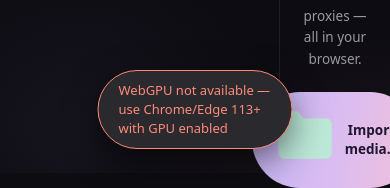
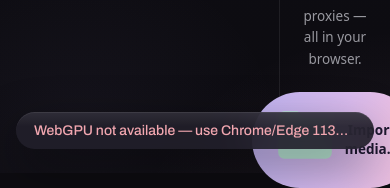
Before and after one commit to krth8/Halide, a website built with Vite: page edit/index.html in a window 390 px wide. Shown: the part 671-859 px from the top of the page. Built offline with nearby package versions, Linux system fonts and the light colour scheme.

Commit message:
One toast for every page: Process and Edit use the shared toast
The shared toast gains an error variant and a configurable bottom offset
(Process lifts it above its phone tool bar); both workspaces' toast()
helpers delegate to it, and their own toast elements and styles are gone.

```diff
--- a/edit/index.html
+++ b/edit/index.html
@@ -479,7 +479,6 @@
   </section>
 </main>
 
-<div class="toast" id="toast"></div>
 <div id="sheetScrim"></div>
 <button id="sheetFab" title="Panels"><svg viewBox="0 0 24 24" width="22" height="22" fill="none" stroke="currentColor" stroke-width="2" stroke-linecap="round"><rect x="3" y="4" width="18" height="16" rx="2"/><path d="M15 4v16M3 10h12"/></svg></button>
 
--- a/src/edit/util.js
+++ b/src/edit/util.js
@@ -1,3 +1,4 @@
+import { toast as sharedToast } from '../shared/dialog.ts';
 // Small shared helpers.
 export const $ = (sel, root = document) => root.querySelector(sel);
 export const $$ = (sel, root = document) => [...root.querySelectorAll(sel)];
@@ -44,15 +45,9 @@
   return clamp(y, 0, 1);
 }
 
-let toastT;
+// the shared Halide toast (src/shared/dialog.ts)
 export function toast(msg, isErr = false, ms = 2600) {
-  const t = el('toast');
-  if (!t) return;
-  t.textContent = msg;
-  t.classList.toggle('err', isErr);
-  t.classList.add('show');
-  clearTimeout(toastT);
-  toastT = setTimeout(() => t.classList.remove('show'), ms);
+  sharedToast(msg, { error: isErr, ms });
 }
 
 // tiny pub/sub bus
--- a/src/process/styles.css
+++ b/src/process/styles.css
@@ -313,7 +313,7 @@
   .trimtl { margin-inline: 8px; }
   .looks.strip-row > * { width: 78px; }
   #curve { width: min(100%, 32vh); margin: 0 auto; }
-  .toast { bottom: calc(env(safe-area-inset-bottom, 0px) + 120px); }
+  :root { --hl-toast-bottom: 120px; }   /* above the tool bar */
   .two { grid-template-columns: 1fr; }
   .empty h1 { font-size: 28px; }
 }
--- a/src/shared/dialog.ts
+++ b/src/shared/dialog.ts
@@ -6,8 +6,9 @@
 
 export interface ToastAction { label: string; run: () => void }
 
-/** Short message at the bottom of the screen, optionally with one action (e.g. Undo). */
-export function toast(text: string, { action, ms = 3200 }: { action?: ToastAction; ms?: number } = {}): void {
+/** Short message at the bottom of the screen — the one toast of every Halide
+ *  page — optionally an error, optionally with one action (e.g. Undo). */
+export function toast(text: string, { action, ms = 3200, error = false }: { action?: ToastAction; ms?: number; error?: boolean } = {}): void {
   if (!toastEl) {
     toastEl = document.createElement('div');
     toastEl.className = 'hl-toast';
@@ -26,6 +27,7 @@
     b.onclick = () => { hide(); action.run(); };
     el.appendChild(b);
   }
+  el.classList.toggle('err', error);
   el.classList.add('show');
   const hide = () => { clearTimeout(toastTimer); el.classList.remove('show'); };
   toastTimer = window.setTimeout(hide, ms);
--- a/src/shared/theme.css
+++ b/src/shared/theme.css
@@ -111,7 +111,7 @@
 
 /* toast and confirm (src/shared/dialog.ts) */
 .hl-toast {
-  position: fixed; left: 50%; bottom: calc(env(safe-area-inset-bottom, 0px) + 24px); z-index: 1000;
+  position: fixed; left: 50%; bottom: calc(env(safe-area-inset-bottom, 0px) + var(--hl-toast-bottom, 24px)); z-index: 1000;
   display: flex; align-items: center; gap: 14px; max-width: calc(100vw - 32px);
   padding: 11px 12px 11px 18px; border-radius: 999px; color: var(--hl-text); font: 500 14px var(--hl-font);
   background: var(--hl-sheen), var(--hl-glass-strong); box-shadow: var(--hl-shadow);
@@ -120,6 +120,7 @@
 }
 .hl-toast.show { opacity: 1; transform: translate(-50%, 0); pointer-events: auto; }
 .hl-toast span { overflow: hidden; text-overflow: ellipsis; white-space: nowrap; }
+.hl-toast.err span { color: var(--hl-danger); }
 .hl-toast:not(:has(button)) { padding-right: 18px; }
 .hl-toast button {
   flex: none; border: 0; border-radius: 999px; padding: 6px 13px; cursor: pointer; font: 650 13px var(--hl-font);
```
Also changed, not shown: process/index.html (+0 -1 lines), src/process/ui/dom.ts (+3 -6 lines).
